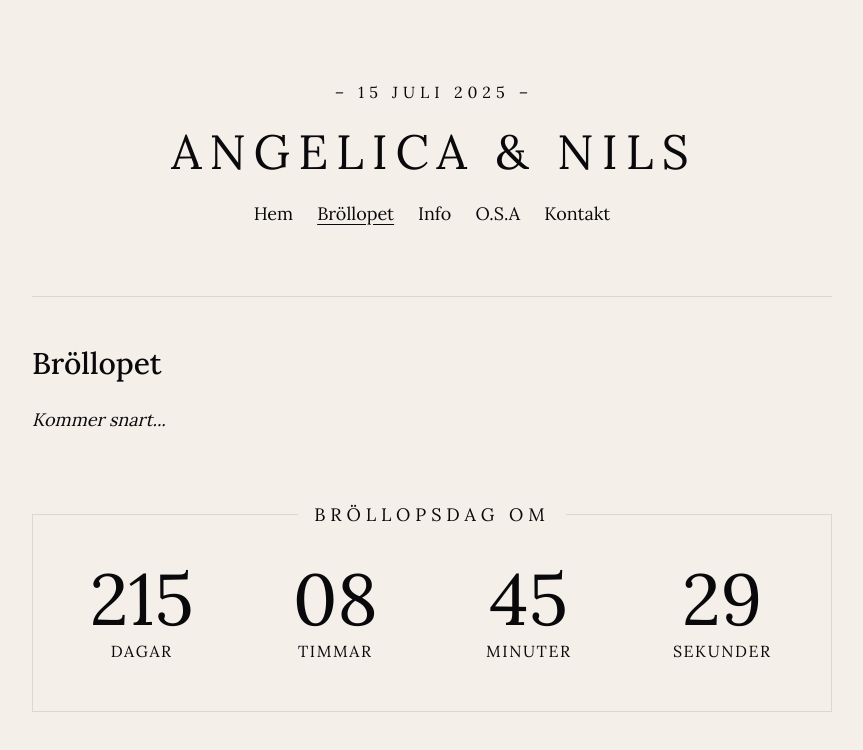
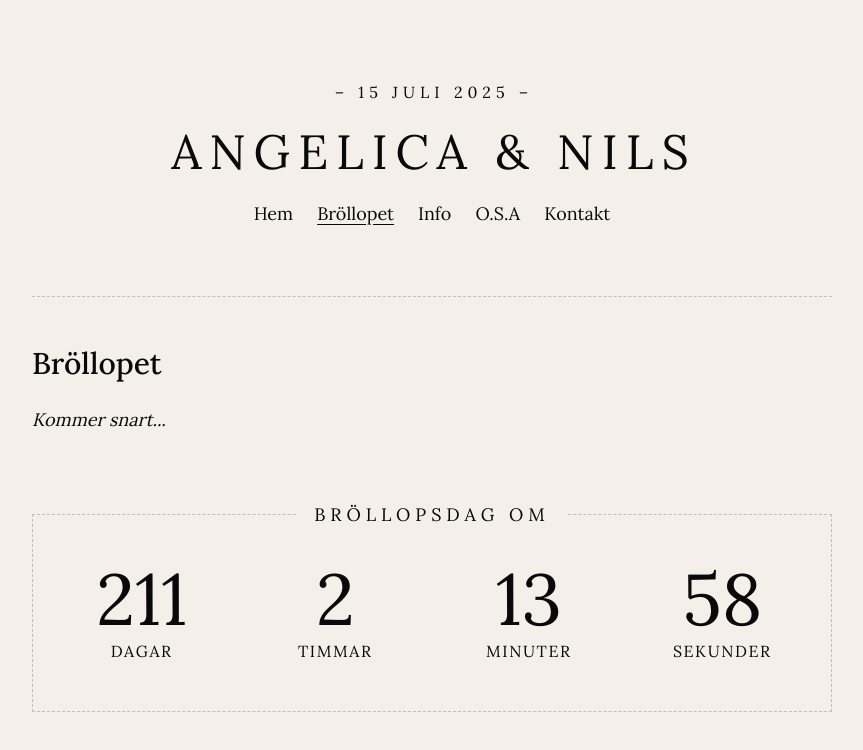
Before and after one commit to simonwallstrom/angelicaochnils, a Next.js app: page /brollopet in a window 1280 px wide. Shown: the top 750 px of the page, without its empty margins (208-1071 px from the left). Built offline with nearby package versions, Linux system fonts and the light colour scheme.

Commit message:
Added countdown component

```diff
--- a/src/app/brollopet/page.tsx
+++ b/src/app/brollopet/page.tsx
@@ -1,6 +1,6 @@
 export default function Page() {
   return (
-    <div className="border-t border-black/10">
+    <div className="border-t border-dashed border-black/20">
       <div className="">
         <h1 className="mt-6 text-3xl font-medium sm:mt-12">Bröllopet</h1>
         <p className="mt-4 leading-relaxed italic sm:mt-6">Kommer snart...</p>
--- /dev/null
+++ b/src/app/countdown.tsx
@@ -0,0 +1,87 @@
+'use client'
+
+import { useState, useEffect, useCallback } from 'react'
+
+const useCountdown = (targetDate: Date) => {
+  const calculateTimeLeft = useCallback((date: Date) => {
+    const now = new Date()
+    const difference = date.getTime() - now.getTime()
+
+    if (difference <= 0) {
+      return { days: 0, hours: 0, minutes: 0, seconds: 0 }
+    }
+
+    const days = Math.floor(difference / (1000 * 60 * 60 * 24))
+    const hours = Math.floor((difference % (1000 * 60 * 60 * 24)) / (1000 * 60 * 60))
+    const minutes = Math.floor((difference % (1000 * 60 * 60)) / (1000 * 60))
+    const seconds = Math.floor((difference % (1000 * 60)) / 1000)
+
+    return { days, hours, minutes, seconds }
+  }, [])
+
+  const [timeLeft, setTimeLeft] = useState(() => calculateTimeLeft(targetDate)) // Initialize with calculated time left
+
+  const startTimer = () => {
+    const interval = setInterval(() => {
+      setTimeLeft(calculateTimeLeft(targetDate))
+    }, 1000)
+
+    return () => clearInterval(interval)
+  }
+
+  // Start the timer immediately
+  startTimer()
+
+  return timeLeft
+}
+
+export function CountDown() {
+  const weddingDate = new Date('2025-07-15T00:00:00')
+  const timeLeft = useCountdown(weddingDate)
+
+  // Check if the component is mounted to avoid hydration issues
+  const [isMounted, setIsMounted] = useState(false)
+
+  useEffect(() => {
+    setIsMounted(true)
+  }, [])
+
+  return (
+    <>
+      <div className="grid w-full grid-cols-2 gap-6 px-6 py-12 sm:grid-cols-4">
+        <div className="text-center">
+          {isMounted ? (
+            <div className="font-serif text-5xl md:text-7xl">{timeLeft.days}</div>
+          ) : (
+            <div className="font-serif text-5xl opacity-0 md:text-7xl">&nbsp;</div>
+          )}
+          <div className="mt-1 text-sm tracking-widest uppercase sm:text-base">Dagar</div>
+        </div>
+        <div className="text-center">
+          {isMounted ? (
+            <div className="font-serif text-5xl md:text-7xl">{timeLeft.hours}</div>
+          ) : (
+            <div className="font-serif text-5xl opacity-0 md:text-7xl">&nbsp;</div>
+          )}
+          <div className="mt-1 text-sm tracking-widest uppercase sm:text-base">Timmar</div>
+        </div>
+        <div className="text-center">
+          {isMounted ? (
+            <div className="font-serif text-5xl md:text-7xl">{timeLeft.minutes}</div>
+          ) : (
+            <div className="font-serif text-5xl opacity-0 md:text-7xl">&nbsp;</div>
+          )}
+          <div className="mt-1 text-sm tracking-widest uppercase sm:text-base">Minuter</div>
+        </div>
+        <div className="text-center">
+          {isMounted ? (
+            <div className="font-serif text-5xl md:text-7xl">{timeLeft.seconds}</div>
+          ) : (
+            <div className="font-serif text-5xl opacity-0 md:text-7xl">&nbsp;</div>
+          )}
+          <div className="mt-1 text-sm tracking-widest uppercase sm:text-base">Sekunder</div>
+        </div>
+      </div>
+    </>
+  )
+}
--- a/src/app/layout.tsx
+++ b/src/app/layout.tsx
@@ -4,6 +4,7 @@ import { Lora } from 'next/font/google'
 
 import './globals.css'
 import NavLink from './nav-link'
+import { CountDown } from './countdown'
 
 const serif = Lora({
   subsets: ['latin'],
@@ -45,28 +46,11 @@ export default function RootLayout({
 
           <main className="mt-8 sm:mt-14">{children}</main>
 
-          <footer className="relative mt-12 mb-12 flex justify-center border border-black/10 sm:mt-20 sm:mb-24">
+          <footer className="relative mt-12 mb-12 flex justify-center border border-dashed border-black/20 sm:mt-20 sm:mb-24">
             <div className="bg-beige absolute -mt-4 flex h-8 items-center">
               <span className="px-4 tracking-[5px] uppercase">Bröllopsdag om</span>
             </div>
-            <div className="grid w-full grid-cols-2 gap-6 px-6 py-12 sm:grid-cols-4">
-              <div className="text-center">
-                <div className="font-serif text-5xl md:text-7xl">215</div>
-                <div className="mt-1 text-sm tracking-widest uppercase sm:text-base">Dagar</div>
-              </div>
-              <div className="text-center">
-                <div className="font-serif text-5xl md:text-7xl">08</div>
-                <div className="mt-1 text-sm tracking-widest uppercase sm:text-base">Timmar</div>
-              </div>
-              <div className="text-center">
-                <div className="font-serif text-5xl md:text-7xl">45</div>
-                <div className="mt-1 text-sm tracking-widest uppercase sm:text-base">Minuter</div>
-              </div>
-              <div className="text-center">
-                <div className="font-serif text-5xl md:text-7xl">29</div>
-                <div className="mt-1 text-sm tracking-widest uppercase sm:text-base">Sekunder</div>
-              </div>
-            </div>
+            <CountDown />
           </footer>
         </div>
       </body>
--- a/src/app/page.tsx
+++ b/src/app/page.tsx
@@ -3,7 +3,7 @@ import Image from 'next/image'
 export default function Page() {
   return (
     <div className="">
-      <div className="-mx-2 rotate-1 border-8 border-white shadow">
+      <div className="-mx-2 rotate-1 bg-white p-2 shadow">
         <Image
           priority
           src="/angelicaochnils.jpg"
```
